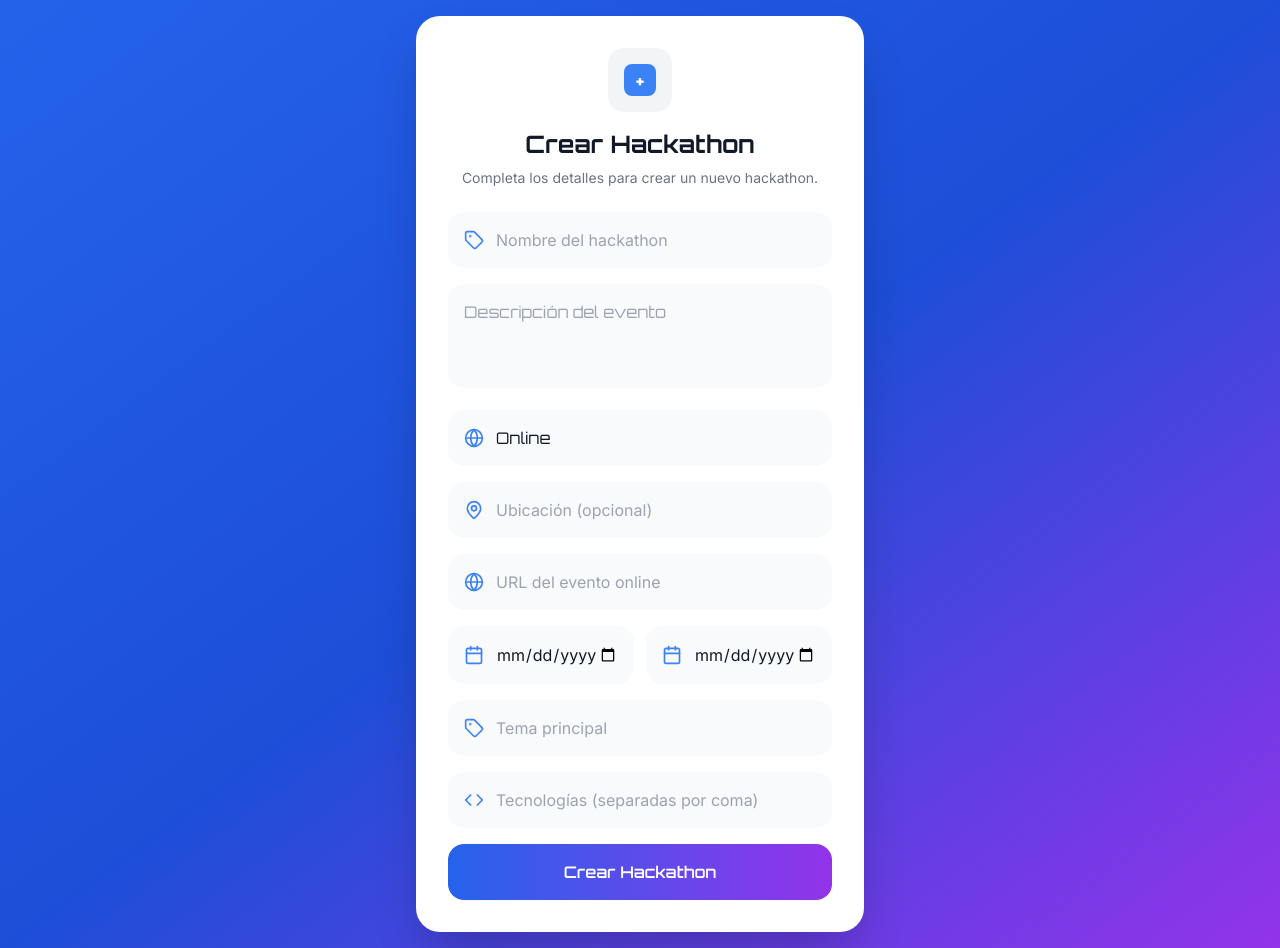
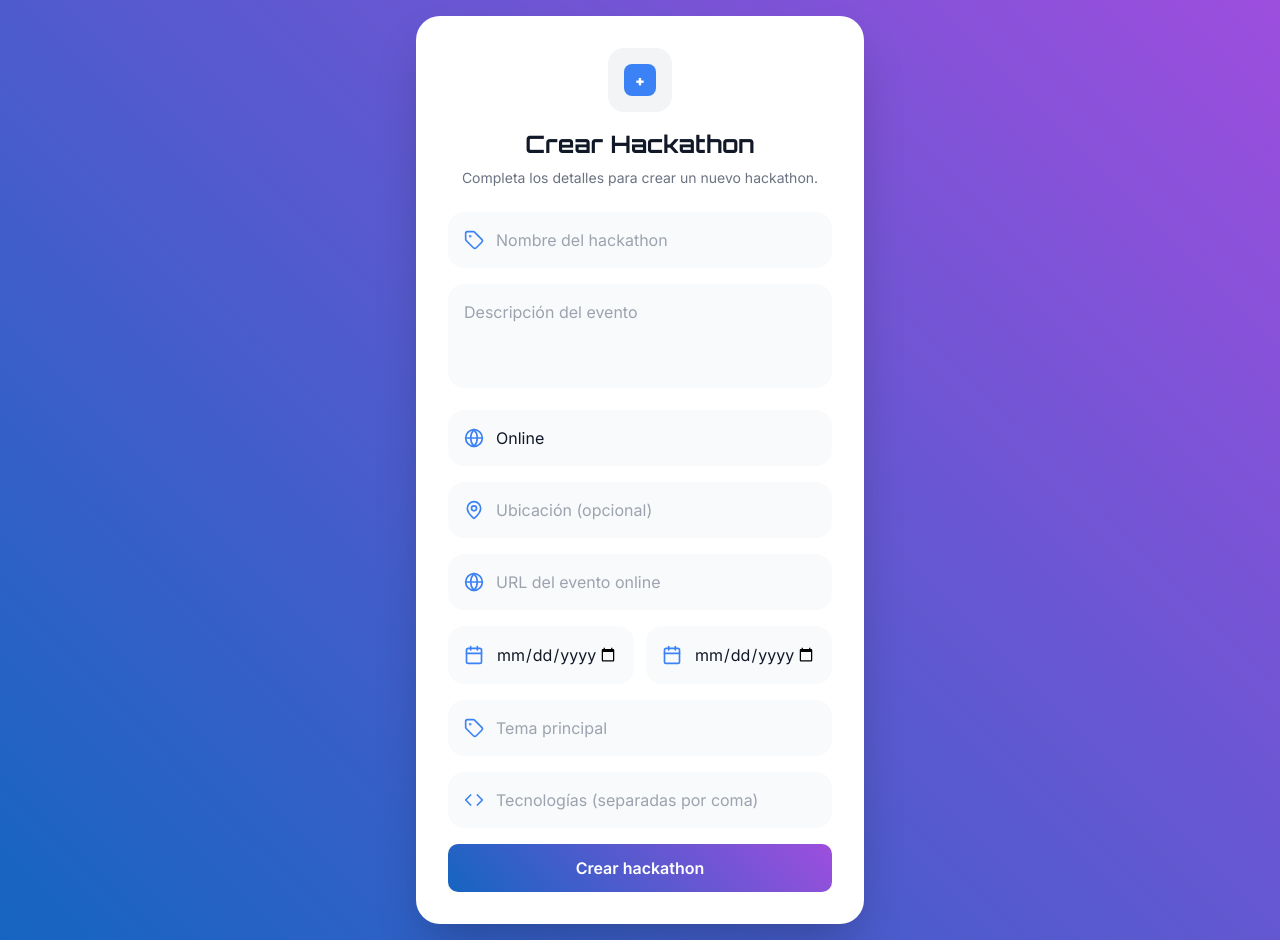
Before and after one commit to luciaSeo02/hackathonesFront, a React (Vite) app in the folder my-react-app/: page /hackathons/create in a window 1280 px wide. Built offline with nearby package versions, Linux system fonts and the light colour scheme.

Commit message:
adding new changes createHackathons and style.css

```diff
--- a/my-react-app/src/components/CreateHackathon.jsx
+++ b/my-react-app/src/components/CreateHackathon.jsx
@@ -1,6 +1,9 @@
 import { useState } from 'react';
 import { createHackathon } from '../services/hackathonService';
 import { Calendar, MapPin, Globe, Tag, Code } from 'lucide-react';
+import ButtonBig from './ui/ButtonBig.jsx';
+import ErrorDiv from './ui/ErrorDiv.jsx';
+import Success from './ui/Success.jsx';
 
 function CreateHackathon() {
 
@@ -16,7 +19,6 @@ function CreateHackathon() {
         technologyNames: '',
     });
 
-    const [loading, setLoading] = useState(false);
     const [error, setError] = useState('');
     const [success, setSuccess] = useState('');
 
@@ -27,7 +29,6 @@ function CreateHackathon() {
 
     const handleSubmit = async (e) => {
         e.preventDefault();
-        setLoading(true);
         setError('');
         setSuccess('');
 
@@ -57,16 +58,15 @@ function CreateHackathon() {
         } catch (error) {
             setError(error.message);
 
-        } finally {
-            setLoading(false);
         }
     };
 
     return (
-        <div className="min-h-screen bg-gradient-to-br from-blue-600 via-blue-700 to-purple-600 flex items-center justify-center p-4"
+        <div className="min-h-screen bg-light-gradient dark:bg-dark-gradient flex items-center justify-center p-4"
              style={{ fontFamily: 'Orbitron, monospace' }}>
             <div className="w-full max-w-md">
                 <div className="bg-white rounded-3xl shadow-2xl p-8 space-y-6">
+
                     {/* Header */}
                     <div className="text-center space-y-2">
                         <div className="w-16 h-16 bg-gray-100 rounded-2xl flex items-center justify-center mx-auto mb-4">
@@ -81,7 +81,8 @@ function CreateHackathon() {
                     </div>
 
                     {/* Form */}
-                    <div className="space-y-4">
+                    <form className="space-y-4" onSubmit={handleSubmit}>
+
                         {/* Nombre */}
                         <div className="relative">
                             <div className="absolute inset-y-0 left-0 pl-4 flex items-center pointer-events-none">
@@ -123,7 +124,7 @@ function CreateHackathon() {
                                 className="w-full pl-12 pr-4 py-4 bg-gray-50 border-0 rounded-2xl text-gray-900 focus:bg-white focus:ring-2 focus:ring-blue-500 focus:outline-none transition-all appearance-none cursor-pointer"
                             >
                                 <option value="online">Online</option>
-                                <option value="presencial">Presencial</option>
+                                <option value="onsite">Presencial</option>
                             </select>
                         </div>
 
@@ -219,34 +220,16 @@ function CreateHackathon() {
                         </div>
 
                         {/* Submit Button */}
-                        <button
-                            type="button"
-                            onClick={handleSubmit}
-                            disabled={loading}
-                            className="w-full bg-gradient-to-r from-blue-600 to-purple-600 text-white py-4 rounded-2xl font-semibold hover:from-blue-700 hover:to-purple-700 focus:outline-none focus:ring-4 focus:ring-blue-200 disabled:opacity-50 disabled:cursor-not-allowed transition-all transform hover:scale-[1.02] active:scale-[0.98]"
-                        >
-                            {loading ? (
-                                <div className="flex items-center justify-center space-x-2">
-                                    <div className="animate-spin rounded-full h-5 w-5 border-2 border-white border-t-transparent"></div>
-                                    <span>Creando...</span>
-                                </div>
-                            ) : (
-                                'Crear Hackathon'
-                            )}
-                        </button>
+                        <ButtonBig type="submit" text="Crear hackathon" />
 
                         {/* Messages */}
                         {error && (
-                            <div className="p-4 bg-red-50 border border-red-200 rounded-2xl">
-                                <p className="text-red-600 text-sm text-center">{error}</p>
-                            </div>
+                            <ErrorDiv error={error} />
                         )}
                         {success && (
-                            <div className="p-4 bg-green-50 border border-green-200 rounded-2xl">
-                                <p className="text-green-600 text-sm text-center">{success}</p>
-                            </div>
+                            <Success success={success}/>
                         )}
-                    </div>
+                    </form>
                 </div>
             </div>
         </div>
--- /dev/null
+++ b/my-react-app/src/components/ui/ErrorDiv.jsx
@@ -0,0 +1,9 @@
+const ErrorDiv = (props) => {
+    return (
+        <div className="p-4 bg-red-50 border border-red-200 rounded-2xl">
+            <p className="text-red-600 text-sm text-center">{props.error}</p>
+        </div>
+    );
+};
+
+export default ErrorDiv;
--- /dev/null
+++ b/my-react-app/src/components/ui/Success.jsx
@@ -0,0 +1,9 @@
+const Success = (props) => {
+    return (
+        <div className="p-4 bg-green-50 border border-green-200 rounded-2xl">
+            <p className="text-green-600 text-sm text-center">{props.success}</p>
+        </div>
+    );
+};
+
+export default Success;
--- a/my-react-app/src/styles/style.css
+++ b/my-react-app/src/styles/style.css
@@ -27,6 +27,18 @@
     }
 
     input {
-        @apply font-body bg-inherit outline-none border-0 text-sm sm:text-base;
+        @apply font-body bg-inherit text-sm sm:text-base;
+    }
+
+    textarea {
+        @apply font-body bg-inherit text-sm sm:text-base;
+    }
+
+    select {
+        @apply font-body bg-inherit text-sm sm:text-base;
+    }
+
+    option {
+        @apply font-body bg-inherit text-sm sm:text-base;
     }
 }
```
